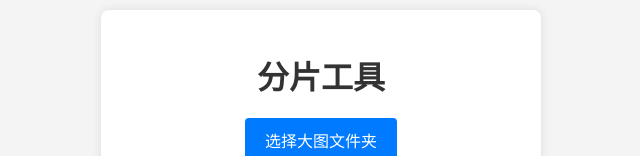
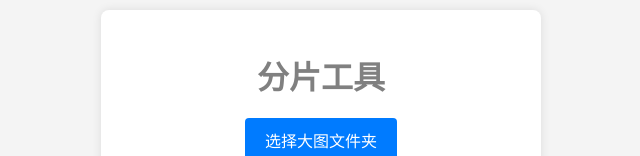
Before and after one commit to JoneZhu/pic-partitioner, a plain HTML site: page index.html in a window 1280 px wide. Shown: the part 185-341 px from the top of the page, without its empty margins (319-959 px from the left). Drawn offline with Linux system fonts and the light colour scheme.

Commit message:
修改标题颜色

```diff
--- a/index.html
+++ b/index.html
@@ -6,11 +6,11 @@
     <title>分片工具</title>
     <link rel="stylesheet" href="styles.css?v=1.0.3">
     <link rel="shortcut icon" href="/favicon.ico" type="image/x-icon">
-<link rel="icon" href="/favicon.ico" type="image/x-icon">
+    <link rel="icon" href="/favicon.ico" type="image/x-icon">
 </head>
 <body>
     <div class="container">
-        <h1>分片工具</h1>
+        <h1 class="title">分片工具</h1>
 
         <div class="input-group">
             <button id="selectSourceBtn">选择大图文件夹</button>
--- a/styles.css
+++ b/styles.css
@@ -7,6 +7,10 @@ body {
     justify-content: center;
     align-items: center;
     height: 100vh;
+}
+
+.title {
+    color: #808080; /* 浅灰色 */
 }
 
 .container {
```
